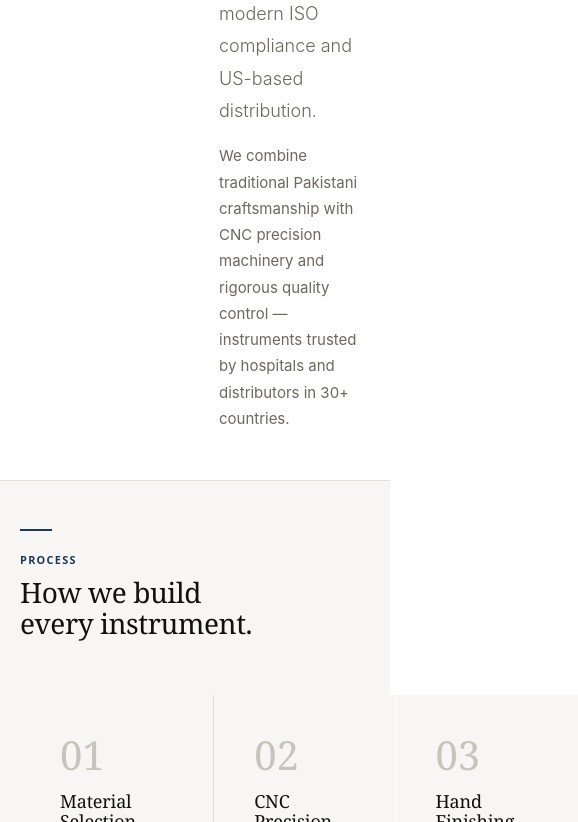
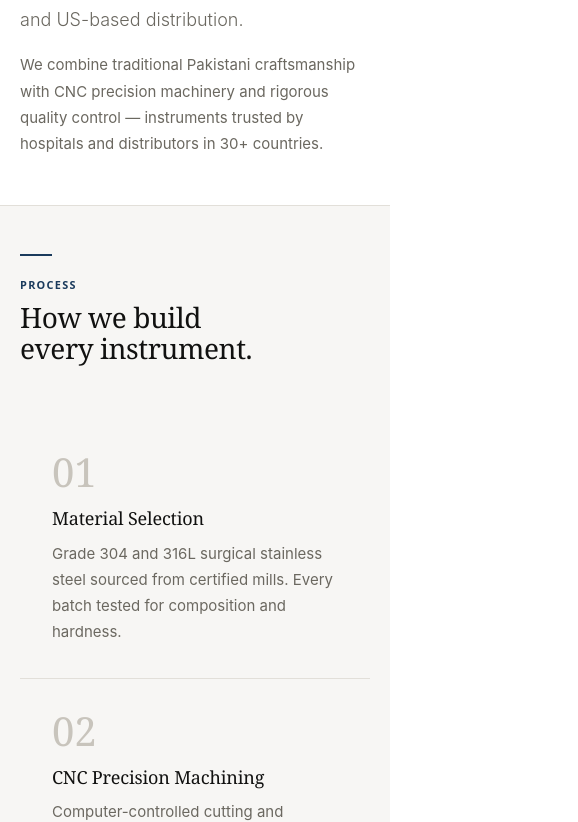
Before and after one commit to abdulremannn/vantum-surgical, a Next.js app: page /about in a window 390 px wide. Shown: the part 1178-2000 px from the top of the page, 578 px wide, since content can reach past the window. Built offline with nearby package versions, Linux system fonts and the light colour scheme.

Commit message:
Fix mobile responsive design on manufacturing page

```diff
--- a/src/app/about/page.tsx
+++ b/src/app/about/page.tsx
@@ -35,9 +35,9 @@
       {/* Story */}
       <div className="section" style={{ borderBottom: '1px solid var(--border)' }}>
         <div className="container">
-          <div style={{ display: 'grid', gridTemplateColumns: '1fr 1fr', gap: 'clamp(3rem,6vw,6rem)', alignItems: 'center' }}>
+          <div className="story-grid">
             <FadeUp>
-              <div style={{ position: 'relative', aspectRatio: '4/3', background: 'var(--light)', overflow: 'hidden' }}>
+              <div style={{ position: 'relative', aspectRatio: '4/3', background: 'var(--light)', overflow: 'hidden', borderRadius: '4px' }}>
                 <Image src="/images/factory.jpg" alt="Vantum Surgical facility" fill className="object-cover" sizes="(max-width:768px) 100vw, 50vw" />
               </div>
             </FadeUp>
@@ -63,13 +63,12 @@
               <p className="label" style={{ marginBottom: '0.5rem' }}>Process</p>
               <h2 className="heading-lg">How we build<br />every instrument.</h2>
             </div>
-        </FadeUp>
+          </FadeUp>
 
-          <div style={{ display: 'grid', gridTemplateColumns: 'repeat(3, 1fr)', gap: '1px', background: 'var(--border)' }}>
+          <div className="process-grid">
             {STEPS.map((step, i) => (
               <FadeUp key={step.n} delay={i * 60}>
-                <div style={{ background: 'var(--off-white)', padding: '2.5rem', height: '100%', transition: 'background 0.25s' }}
-                >
+                <div className="process-card">
                   <div style={{ fontFamily: 'var(--font-serif)', fontSize: '2.5rem', color: 'var(--border-med)', marginBottom: '1rem', lineHeight: 1 }}>{step.n}</div>
                   <h3 style={{ fontFamily: 'var(--font-serif)', fontSize: '1.125rem', color: 'var(--black)', marginBottom: '0.75rem', fontWeight: 400 }}>{step.title}</h3>
                   <p className="body-md">{step.desc}</p>
--- a/src/app/globals.css
+++ b/src/app/globals.css
@@ -459,3 +459,54 @@
     min-height: 260px;
   }
 }
+/* ============================================
+   RESPONSIVE GRIDS FOR ABOUT PAGE
+   ============================================ */
+
+/* Story Section - 2 columns on desktop, 1 on mobile */
+.story-grid {
+  display: grid;
+  grid-template-columns: 1fr;
+  gap: 2rem;
+  align-items: center;
+}
+
+@media (min-width: 768px) {
+  .story-grid {
+    grid-template-columns: 1fr 1fr;
+    gap: clamp(3rem, 6vw, 6rem);
+  }
+}
+
+/* Process Cards - 1 col mobile, 2 tablet, 3 desktop */
+.process-grid {
+  display: grid;
+  grid-template-columns: 1fr;
+  gap: 1px;
+  background: var(--border);
+}
+
+@media (min-width: 640px) {
+  .process-grid {
+    grid-template-columns: repeat(2, 1fr);
+  }
+}
+
+@media (min-width: 1024px) {
+  .process-grid {
+    grid-template-columns: repeat(3, 1fr);
+  }
+}
+
+.process-card {
+  background: var(--off-white);
+  padding: 2rem;
+  height: 100%;
+  transition: background 0.25s;
+}
+
+@media (min-width: 768px) {
+  .process-card {
+    padding: 2.5rem;
+  }
+}
```
